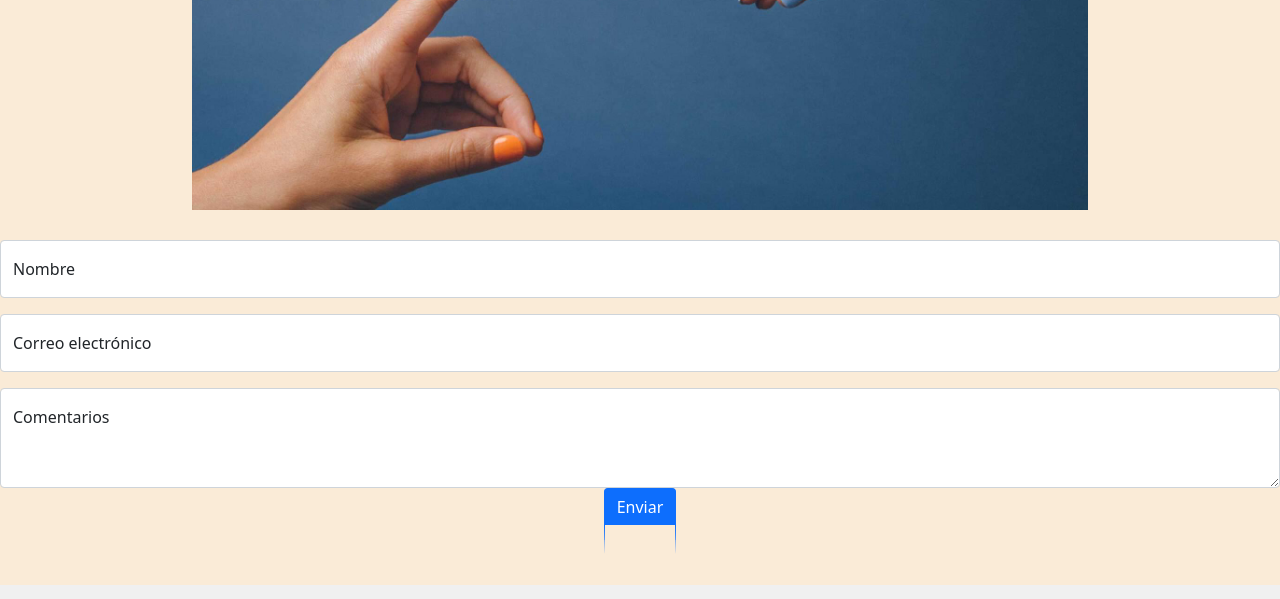
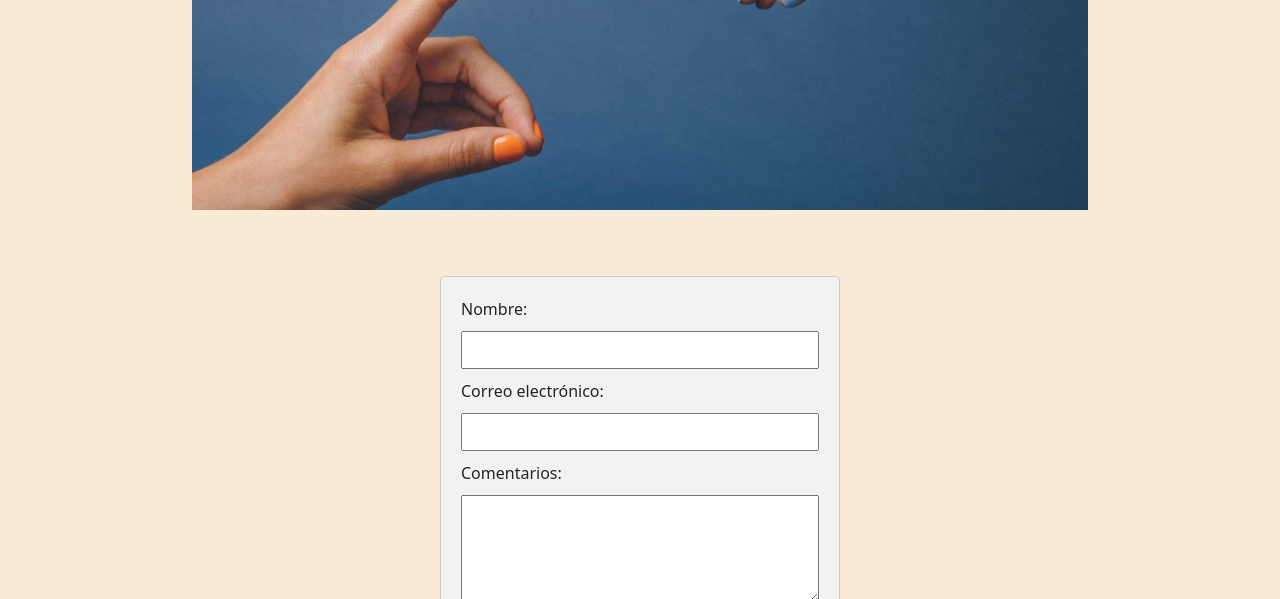
Before and after one commit to FerAlmansi/Preentrega-2, a plain HTML site: page pages/Contacto.html in a window 1280 px wide. Shown: the part 430-1029 px from the top of the page. Drawn offline with nearby package versions, Linux system fonts and the light colour scheme.

Commit message:
Agregue contacto

```diff
--- a/pages/Contacto.html
+++ b/pages/Contacto.html
@@ -48,25 +48,20 @@
 
       <!--FORMULARIO-->
 
-      <div id="contenedor-formulario">
-      <div class="form-floating mb-3">
-        <input type="nombre" class="form-control" id="floatingInput" placeholder="Nombre">
-        <label for="floatingInput">Nombre</label>
-      </div>
 
-      <div class="form-floating mb-3">
-        <input type="email" class="form-control" id="floatingInput" placeholder="name@example.com">
-        <label for="floatingInput">Correo electrónico</label>
-      </div>
+      <div class="container">
+        <form action="procesar.php" method="POST">
+          <label for="nombre">Nombre:</label>
+          <input type="text" id="nombre" name="nombre" required>
 
-      <div class="form-floating">
-        <textarea class="form-control" placeholder="Leave a comment here" id="floatingTextarea2" style="height: 100px"></textarea>
-        <label for="floatingTextarea2">Comentarios</label>
-      </div>
-      </div>
+          <label for="email">Correo electrónico:</label>
+          <input type="email" id="email" name="email" required>
 
-      <div id="boton-enviar">
-      <button type="submit" class="btn btn-primary" id="boton-enviar">Enviar</button>
+          <label for="comentarios">Comentarios:</label>
+          <textarea id="comentarios" name="comentarios" rows="4" cols="50" required></textarea>
+
+          <input type="submit" value="Enviar">
+        </form>
       </div>
 
 
--- a/styles/styles.css
+++ b/styles/styles.css
@@ -146,10 +146,6 @@ body {
     padding-bottom: 30px;
 }
 
-#contenedor-formulario {
-
-
-}
 
 #boton-enviar {
     border-bottom: 30px solid antiquewhite;
@@ -157,6 +153,42 @@ body {
     justify-content: center;
     align-items: center;
 }
+
+
+.container {
+    display: flex;
+    justify-content: center;
+    align-items: center;
+    height: 60vh;
+  }
+
+  form {
+    width: 400px;
+    padding: 20px;
+    border: 1px solid #ccc;
+    border-radius: 4px;
+    background-color: #f2f2f2;
+  }
+
+  label {
+    display: block;
+    margin-bottom: 10px;
+  }
+
+  input, textarea {
+    width: 100%;
+    padding: 5px;
+    margin-bottom: 10px;
+  }
+
+  input[type="submit"] {
+    background-color: #4CAF50;
+    color: white;
+    border: none;
+    cursor: pointer;
+  }
+
+
 
 
 /* footer */
```
Also changed, not shown: index.html (+1 -0 lines).
